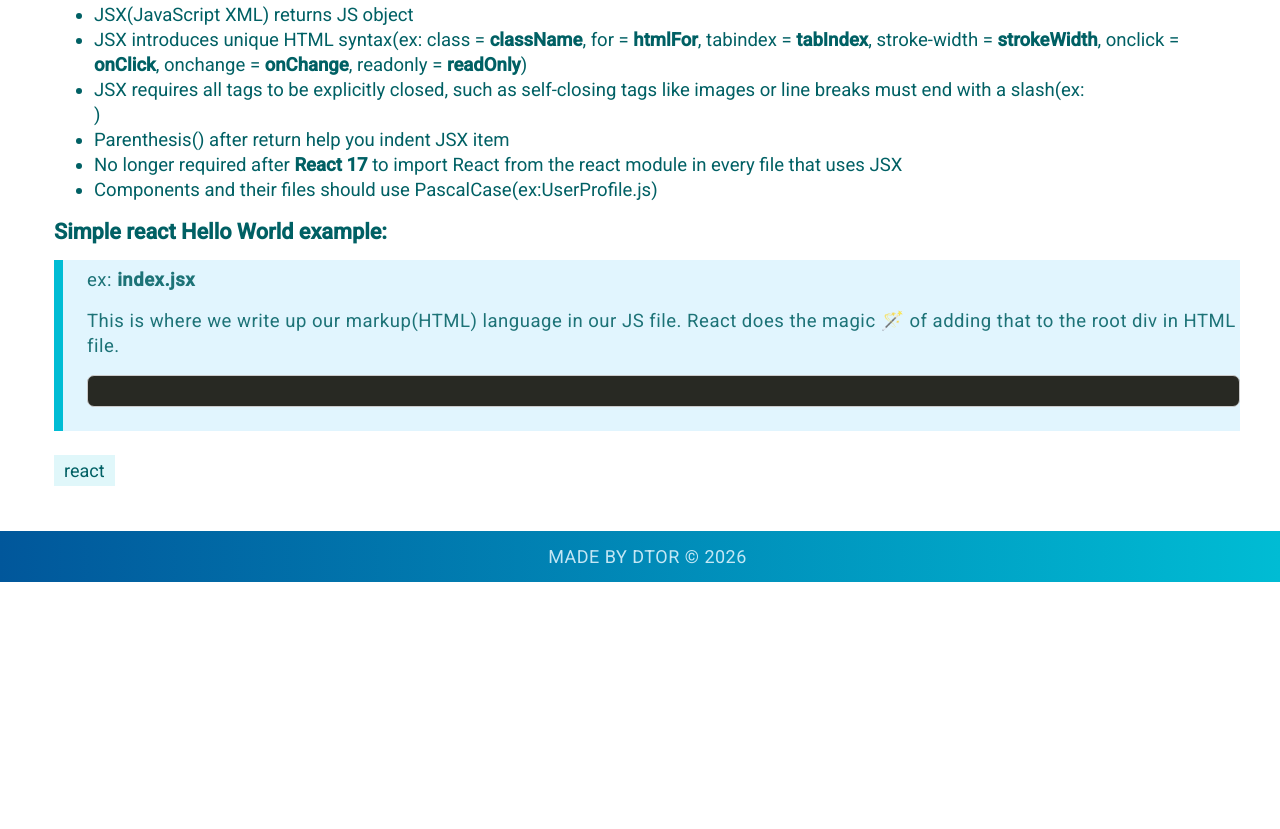
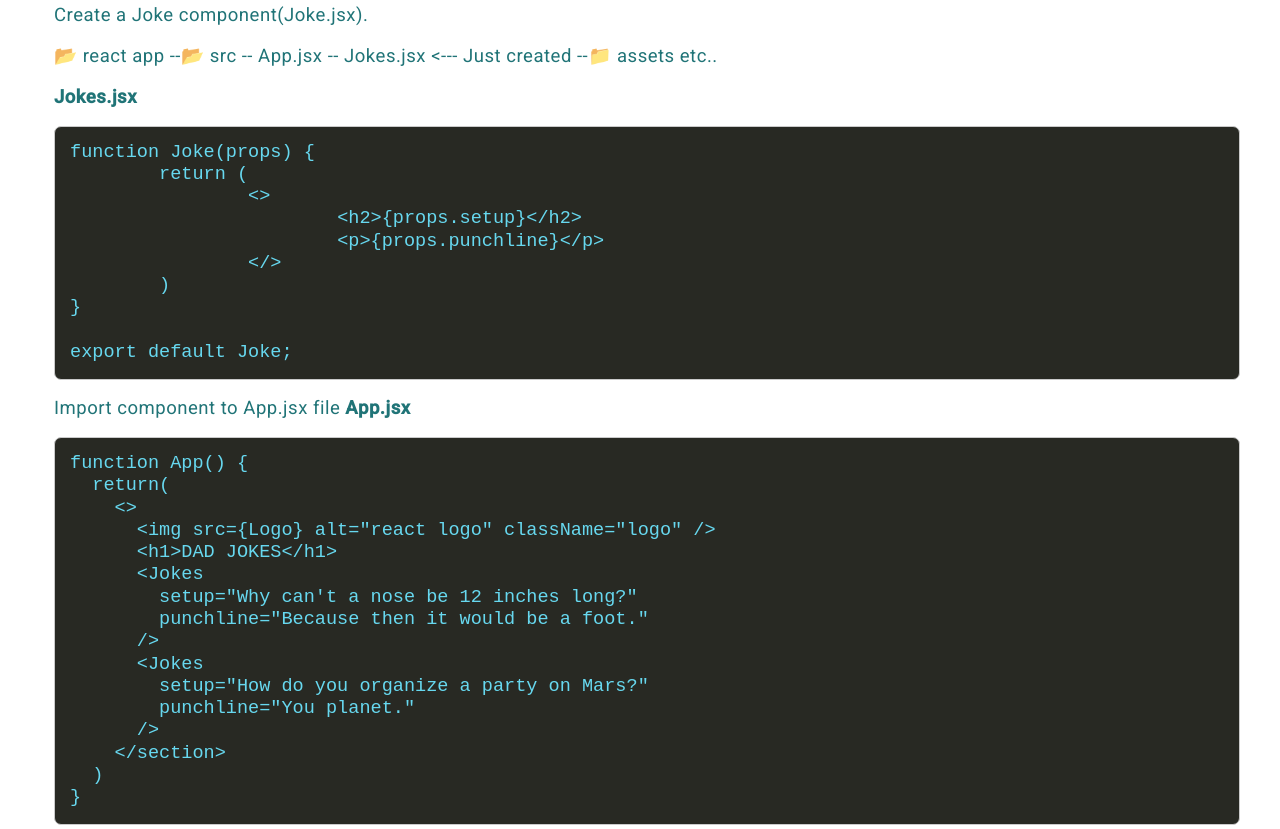
Before and after one commit to TORRESDESIGN/myBlog, an Eleventy site: page src/blog/2026-09-11-react-component-card-from-props.md in a window 1280 px wide. Shown: the part 730-1559 px from the top of the page. Before the commit the page ends 1312 px from the top, so only its background shows below. Built offline with nearby package versions, Linux system fonts and the light colour scheme; Eleventy itself is replaced by a stand-in of ours; code samples lack their colours; files that its build step writes are made by us from their sources.

Commit message:
Update Blog “2026-09-11-react-component-card-from-props”

````diff
--- a/src/blog/2026-09-11-react-component-card-from-props.md
+++ b/src/blog/2026-09-11-react-component-card-from-props.md
@@ -9,19 +9,59 @@ imageAlt: Banner that says ReactJS
 ---
 ### Creating a component card with props data:
 
-  * JSX(JavaScript XML) returns JS object
-  * JSX introduces unique HTML syntax(ex: class = **className**, for = **htmlFor**, tabindex = **tabIndex**, stroke-width = **strokeWidth**, onclick = **onClick**, onchange = **onChange**, readonly = **readOnly**)
-  * JSX requires all tags to be explicitly closed, such as self-closing tags like images or line breaks must end with a slash(ex: <br />)
-* Parenthesis() after return help you indent JSX item
+Create a Joke component(Joke.jsx).
+
+📂 react app
+--📂 src
+-- App.jsx
+-- Jokes.jsx   <--- Just created
+--📁 assets etc..
+
+**Jokes.jsx**
+
+```
+function Joke(props) {
+	return (
+		<>
+			<h2>{props.setup}</h2>
+			<p>{props.punchline}</p>
+		</>
+	)
+}
+
+export default Joke;
+```
+
+Import component to App.jsx file
+**App.jsx**
+```
+function App() {
+  return(
+    <>
+      <img src={Logo} alt="react logo" className="logo" />
+      <h1>DAD JOKES</h1>
+      <Jokes
+        setup="Why can't a nose be 12 inches long?"
+        punchline="Because then it would be a foot."
+      />
+      <Jokes
+        setup="How do you organize a party on Mars?"
+        punchline="You planet."
+      />
+    </section>
+  )
+}
+```
+
 * No longer required after **React 17** to import React from the react module in every file that uses JSX
 * Components and their files should use PascalCase(ex:UserProfile.js)
 
-
 ### Simple react Hello World example:
-
 
 > ex: **index.jsx**
 >
 > This is where we write up our markup(HTML) language in our JS file. React does the magic 🪄 of adding that to the root div in HTML file.
 >
 > ```
+>
+> ```
````
